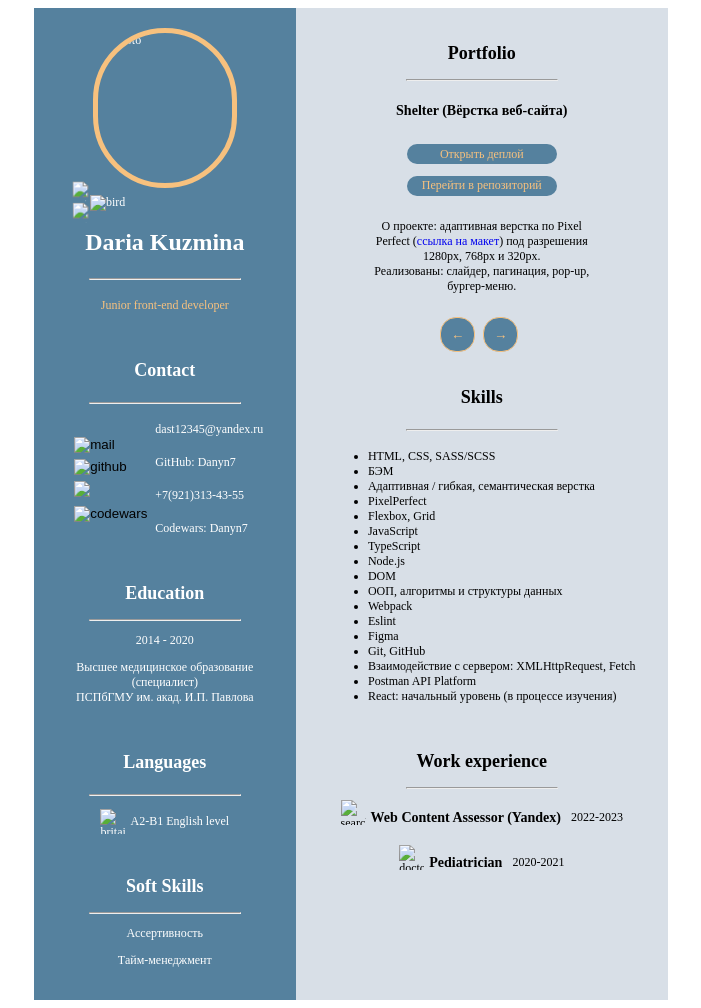
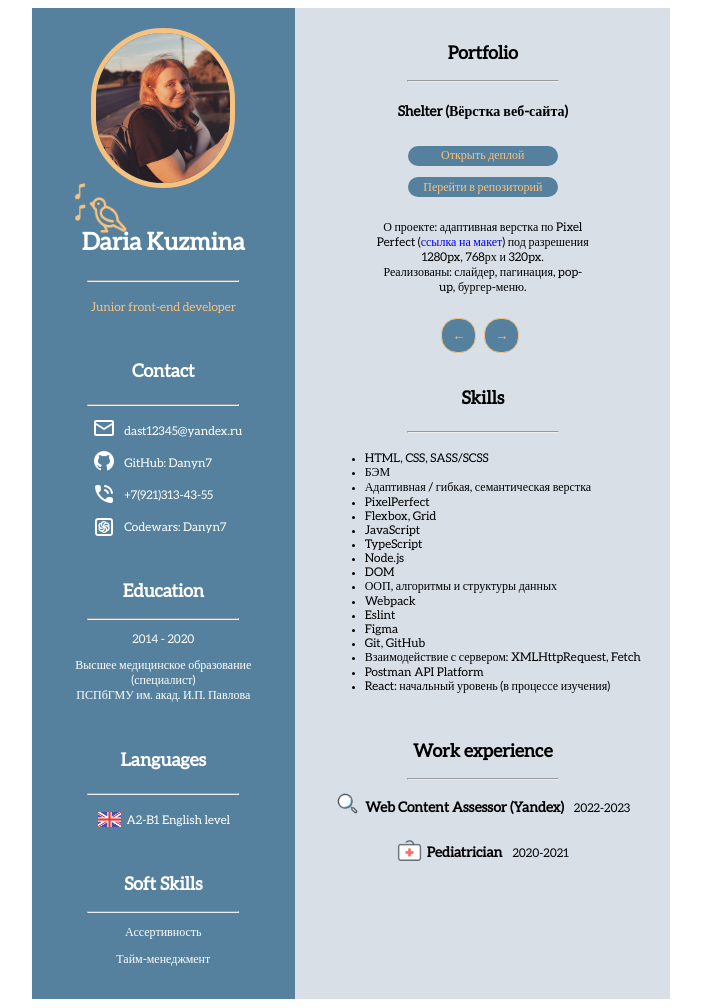
Before and after one commit to Danyn7/My_CV, a plain HTML site: page index.html in a window 1280 px wide. Shown: the whole page, without its empty margins (289-990 px from the left). Drawn offline with Linux system fonts and the light colour scheme; a web font is replaced by a local one.

Commit message:
fix: path

```diff
--- a/index.html
+++ b/index.html
@@ -13,16 +13,16 @@
         <div class="container__page">
           <div class="container__page__left">
             <div class="ava">
-              <img src="/CV-new/photonew.jpg" alt="photo" class="avatar" />
+              <img src="photonew.jpg" alt="photo" class="avatar" />
             </div>
             <div>
-              <img src="/CV-new/icons8-bird-48.png" alt="bird" class="bird" />
+              <img src="icons8-bird-48.png" alt="bird" class="bird" />
             </div>
             <div>
-              <img src="/CV-new/icons8-music-30.png" alt="note" class="note" />
+              <img src="icons8-music-30.png" alt="note" class="note" />
             </div>
             <div>
-              <img src="/CV-new/icons8-music-30.png" alt="note" class="note2" />
+              <img src="icons8-music-30.png" alt="note" class="note2" />
             </div>
             <div class="name">
               <h1>Daria Kuzmina</h1>
@@ -36,58 +36,38 @@
                 <div class="contact__buttons">
                   <form action="mailto:dast12345@yandex.ru" target="_blank">
                     <button class="button__list button__mail">
-                      <img src="/CV-new/icons8-mail-24.png" alt="mail" />
+                      <img src="icons8-mail-24.png" alt="mail" />
                     </button>
                   </form>
                   <form action="https://github.com/Danyn7" target="_blank">
                     <button class="button__list button__git">
-                      <img src="/CV-new/icons8-github-24.png" alt="github" />
+                      <img src="icons8-github-24.png" alt="github" />
                     </button>
                   </form>
                   <form action="tel:+79213134355" target="_blank">
                     <button class="button__list button__phone">
-                      <img src="/CV-Danny/icons8-ringer-volume-24.png" />
+                      <img src="icons8-ringer-volume-24.png" />
                     </button>
                   </form>
-                  <form
-                    action="https://www.codewars.com/users/Danyn7"
-                    target="_blank"
-                  >
+                  <form action="https://www.codewars.com/users/Danyn7" target="_blank">
                     <button class="button__list button__codewars">
-                      <img
-                        src="/CV-new/icons8-codewars-24.png"
-                        alt="codewars"
-                      />
+                      <img src="icons8-codewars-24.png" alt="codewars"/>
                     </button>
                   </form>
                 </div>
                 <div class="contact__order">
                   <ul class="contact__list">
                     <li class="mail">
-                      <a href="mailto:dast12345@yandex.ru" class="contact__a"
-                        >dast12345@yandex.ru</a
-                      >
+                      <a href="mailto:dast12345@yandex.ru" class="contact__a">dast12345@yandex.ru</a>
                     </li>
                     <li class="git">
-                      <a
-                        href="https://github.com/Danyn7"
-                        target="_blank"
-                        class="contact__a"
-                        >GitHub: Danyn7</a
-                      >
+                      <a href="https://github.com/Danyn7" target="_blank" class="contact__a">GitHub: Danyn7</a>
                     </li>
                     <li class="phone">
-                      <a href="tel:+79213134355" class="contact__a"
-                        >+7(921)313-43-55</a
-                      >
+                      <a href="tel:+79213134355" class="contact__a">+7(921)313-43-55</a>
                     </li>
                     <li class="codewars">
-                      <a
-                        href="https://www.codewars.com/users/Danyn7"
-                        target="_blank"
-                        class="contact__a"
-                        >Codewars: Danyn7</a
-                      >
+                      <a href="https://www.codewars.com/users/Danyn7" target="_blank" class="contact__a">Codewars: Danyn7</a>
                     </li>
                   </ul>
                 </div>
@@ -108,7 +88,7 @@
               <hr class="hr__left" />
               <div class="languages__twice" id="level">
                 <img
-                  src="/CV-new/icons8-great-britain-48.png"
+                  src="icons8-great-britain-48.png"
                   alt="britainflag"
                   class="britain"
                 />
@@ -240,7 +220,7 @@
               <hr class="hr__right" />
               <div class="search__job">
                 <img
-                  src="/CV-new/icons8-search-64.png"
+                  src="icons8-search-64.png"
                   alt="search"
                   class="search"
                 />
@@ -250,11 +230,7 @@
                 </div>
               </div>
               <div class="doc__job">
-                <img
-                  src="/CV-new/icons8-doctors-bag-64.png"
-                  alt="doctor"
-                  class="doc"
-                />
+                <img src="icons8-doctors-bag-64.png" alt="doctor" class="doc"/>
                 <div class="urr">
                   <h3>Pediatrician</h3>
                   <p>2020-2021</p>
@@ -265,6 +241,6 @@
         </div>
       </div>
     </div>
-    <script src="/CV-new/app.js"></script>
+    <script src="app.js"></script>
   </body>
 </html>
--- a/style.css
+++ b/style.css
@@ -1,6 +1,6 @@
 @font-face {
   font-family: "Aleo";
-  src: url(/CV-Danny/Aleo-Regular.ttf);
+  src: url(Aleo-Regular.ttf);
 }
 
 .container {
```
